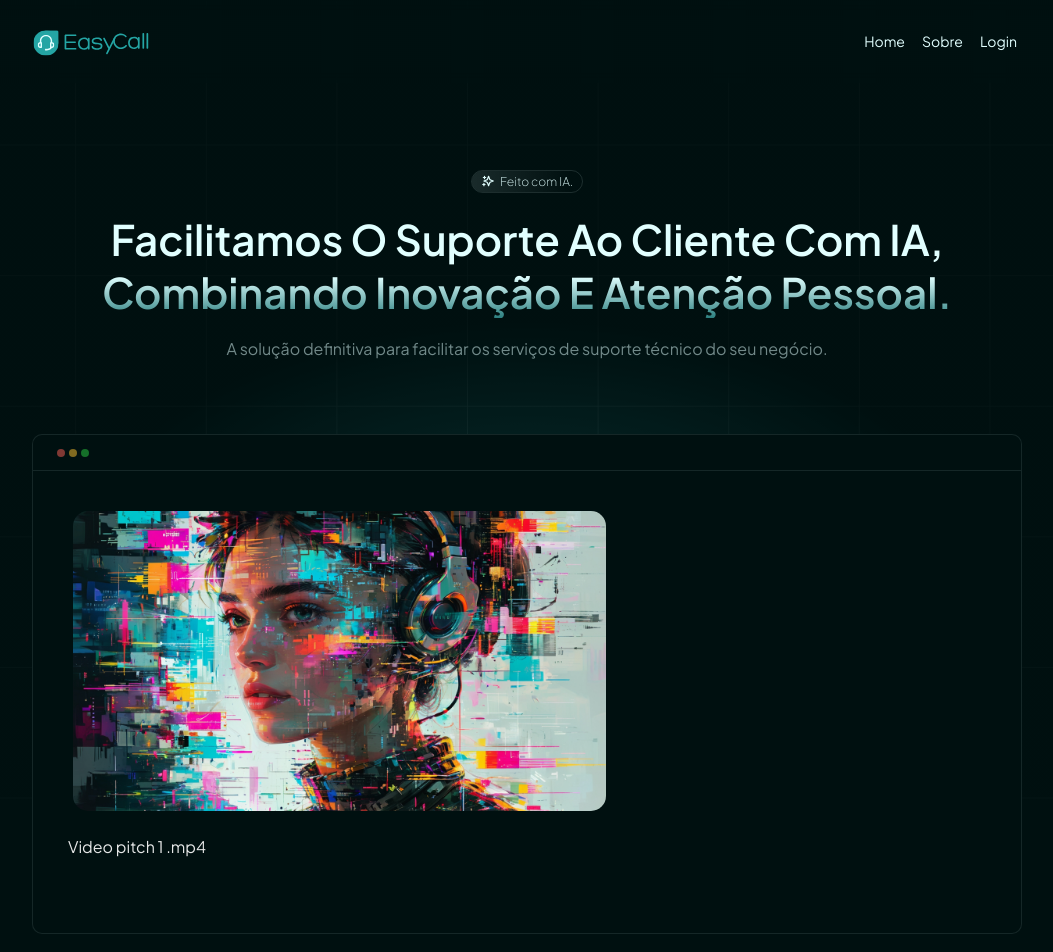
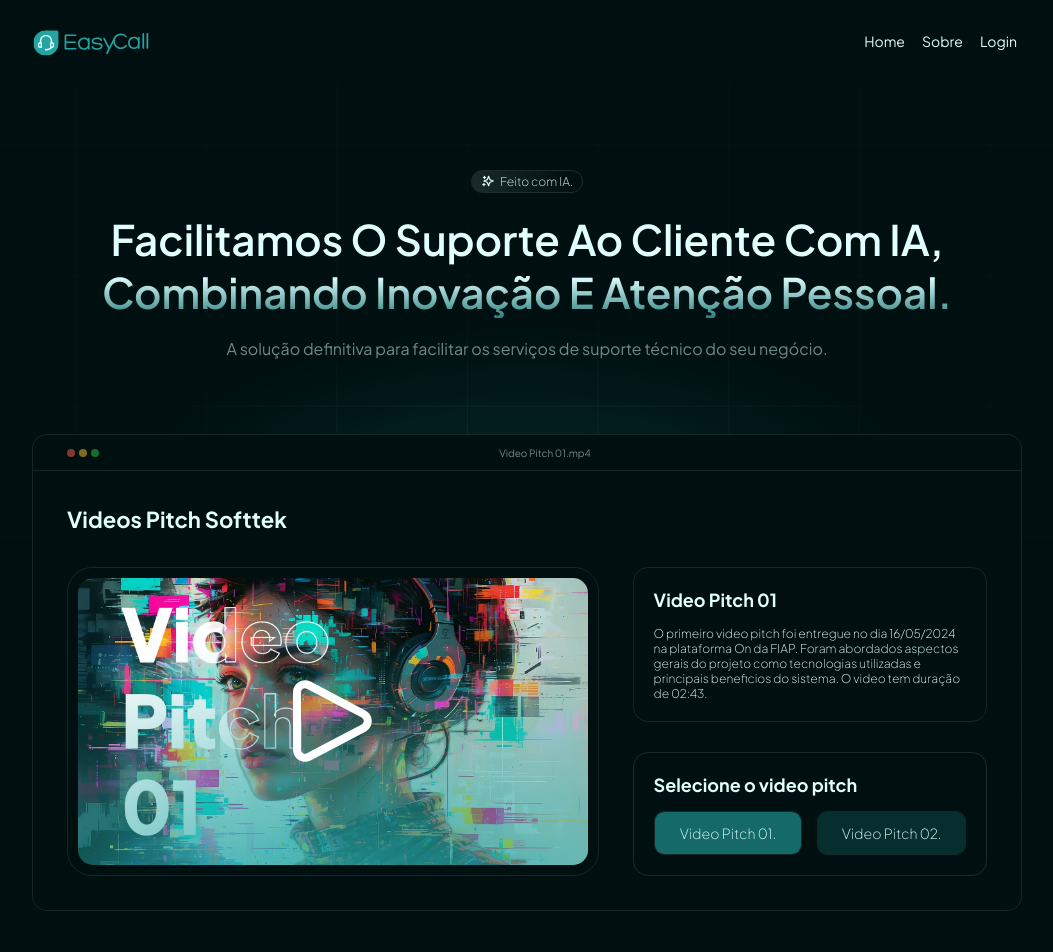
Before and after one commit to gabrielreis354/softtek-challenge, a React (Vite) app: page / in a window 1280 px wide. Shown: the top 952 px of the page, without its empty margins (113-1166 px from the left). Built offline with nearby package versions, Linux system fonts and the light colour scheme.

Commit message:
videos pitch system added

```diff
--- /dev/null
+++ b/src/assets/svg/Play.jsx
@@ -0,0 +1,19 @@
+
+function Play (props) {
+    return (
+        <svg
+            xmlns="http://www.w3.org/2000/svg"
+            height={props.height}
+            fill="none"
+            viewBox="0 0 24 24"
+      >
+        <path
+          fill={props.color}
+          fillRule="evenodd"
+          d="M5.465 3.923A1 1 0 0 0 4 4.81V19.19a1 1 0 0 0 1.465.886l13.697-7.192a1 1 0 0 0 0-1.77L5.465 3.923ZM2 4.81c0-2.256 2.397-3.705 4.395-2.656l13.697 7.19c2.14 1.125 2.14 4.19 0 5.313L6.395 21.847C4.397 22.897 2 21.447 2 19.191V4.81Z"
+          clipRule="evenodd"
+        />
+      </svg>
+)
+}
+export default Play
--- a/src/components/elements/CTA.scss
+++ b/src/components/elements/CTA.scss
@@ -23,7 +23,7 @@
 
 .card-left h2 {
     font-size: 34px;
-    font-weight: 600;
+    font-weight: 400;
     line-height: 1.2;
 }
 
--- a/src/components/elements/Cards.jsx
+++ b/src/components/elements/Cards.jsx
@@ -9,7 +9,7 @@ function Cards () {
         <div className='cards'>
             <Card>
                 <span>
-                    <IconComputer color={"#e1ffff"} height={"42"} />
+                    <IconComputer color={"#e1ffff"} height={"40"} />
                 </span>
                 <h3 className='card-title'>
                     Inteligência artificial
@@ -21,7 +21,7 @@ function Cards () {
 
             <Card>
                 <span>
-                    <IconSelect color={"#e1ffff"} height={"42"}/>
+                    <IconSelect color={"#e1ffff"} height={"40"}/>
                 </span>
                 <h3>
                     Escalonamento Inteligente
@@ -33,7 +33,7 @@ function Cards () {
 
             <Card>
                 <span>
-                    <IconFocus color={"#e1ffff"} height={"42"}/>
+                    <IconFocus color={"#e1ffff"} height={"40"}/>
                 </span>
                 <h3>
                     Foco no problema
--- a/src/components/elements/Cards.scss
+++ b/src/components/elements/Cards.scss
@@ -2,7 +2,7 @@
     display: flex;
     justify-content: center;
     align-items: center;
-    gap: 20px;
+    gap: 24px;
     width: 100%;
 }
 
--- a/src/components/pages/Home.jsx
+++ b/src/components/pages/Home.jsx
@@ -6,7 +6,7 @@ import CTA from '../elements/CTA'
 
 const section1 = {
     title: "Prezamos pela melhor experiência de atendimento.",
-    description: "Garantimos um suporte otimizado e eficiente, oferecendo uma experiência personalizada através de IA e uma estrutura que foca na agilidade."
+    description: "Garantimos um suporte otimizado e eficiente através de uma experiência personalizada através de IA."
 }
 
 const section2 = {
--- a/src/components/sections/HeroSection.jsx
+++ b/src/components/sections/HeroSection.jsx
@@ -1,14 +1,43 @@
 import Grid from '../../assets/svg/Grid'
 import BadgeAI from '../elements/BadgeAI'
+import Play from '../../assets/svg/Play';
 import React, { useState } from 'react';
-
 import './HeroSection.scss'
 
+import thumbVP1 from '../../assets/img/vp1.webp'
+import thumbVP2 from '../../assets/img/vp2.webp'
+
+const videosInfo =[
+    {
+        youtubeId: "hXAfAjpD2R8",
+        videoTitle: "Video Pitch 01",
+        videoDescription: "O primeiro video pitch foi entregue no dia 16/05/2024 na plataforma On da FIAP. Foram abordados aspectos gerais do projeto como tecnologias utilizadas e principais beneficios do sistema. O video tem duração de 02:43.",
+        thumbSrc: thumbVP1
+    },
+    {
+        youtubeId: "dHFdrjl05Gc",
+        videoTitle: "Video Pitch 02",
+        videoDescription: "O segundo video pitch foi entregue no dia 29/08/2024 na plataforma On da FIAP. Este segundo video pitch focou principalmente em apresentar o contexto que permeia a aplicação e sua demonstração. O video tem duração de 03:00.",
+        thumbSrc: thumbVP2
+    },
+]
+
+
 function Hero () {
+
     const [isPaused, setIsPaused] = useState(true)
 
-    const handleClick = () => {
+    const [videoInfo, setVideoInfo] = useState(videosInfo[0])
+
+    const handleClick = function () {
       setIsPaused(false)
+    }
+
+    const handleRadioChange = function (e) {
+        const selectedyoutubeId = e.target.value
+        const selectedVideo = videosInfo.find(video => video.youtubeId === selectedyoutubeId)
+        setVideoInfo(selectedVideo)
+        setIsPaused(true)
     }
 
     return (
@@ -41,33 +70,78 @@ function Hero () {
                             <div className='action action-green'></div>
                         </div>
                         <div className='frame-header'>
-                            Nome do video a ser apresentado.mp4
+                            {videoInfo.videoTitle}.mp4
                         </div>
 
                     </div>
                     <div className='hero-frame-content'>
+                        <div className='frame-content-head'>
+                            <h3>
+                                Videos Pitch Softtek
+                            </h3>
+                        </div>
                         <div className='frame-content-inner'>
+
                             <div className='frame-content-left'>
+
                                 <div className='frame-video'>
-                                    <div onClick={handleClick}  className={`iframe-wrapper ${isPaused ? 'paused' : ''}`}>
-                                    {!isPaused && (
+                                    <div onClick={handleClick} className='iframe-wrapper' >
+                                        {!isPaused ? (
                                             <iframe
-                                                src="https://www.youtube.com/embed/Bmj3bcI7nmI?autoplay=1"
+                                                src={`https://www.youtube.com/embed/${videoInfo.youtubeId}?autoplay=1`}
                                                 frameBorder="0"
                                                 allow="autoplay; fullscreen"
                                                 allowFullScreen
-                                                title="YouTube video"
-                                            ></iframe>
-                                    )}
+                                                title={videoInfo.videoTitle}
+                                            >
+                                            </iframe>
+                                        ) : (
+                                            <>
+                                                <img src={videoInfo.thumbSrc} alt="thumbnail"/>
+
+                                                <div className='frame-video-overlay'>
+                                                    <Play height={96} color="#fff" />
+                                                </div>
+                                            </>
+
+
+                                        )
+                                        }
                                     </div>
-                                </div>
-                                <div className='frame-video-title'>
-                                    Video pitch 1 .mp4
                                 </div>
                             </div>
                             <div className='frame-content-right'>
+                                <div className='frame-video-head'>
+                                    <h3>
+                                        {videoInfo.videoTitle}
+                                    </h3>
+                                    <p>
+                                        {videoInfo.videoDescription}
+                                    </p>
+
+                                </div>
                                 <div className='frame-video-select'>
-                                    Video 1
+                                    <h3>
+                                        Selecione o video pitch
+                                    </h3>
+                                    <form>
+                                        {videosInfo.map((video) => (
+                                            <label key={video.youtubeId} className={(video.youtubeId === videoInfo.youtubeId) ? "checked" : ""}>
+                                                <input
+                                                    onChange={handleRadioChange}
+                                                    type="radio"
+                                                    name='video-info'
+                                                    value={video.youtubeId}
+                                                    checked={video.youtubeId === videoInfo.youtubeId}
+                                                />
+                                                <div className='select-video'>
+                                                    <div className='select-video-inner'>
+                                                        {video.videoTitle}.
+                                                    </div>
+                                                </div>
+                                            </label>
+                                        ))}
+                                    </form>
                                 </div>
                             </div>
                         </div>
--- a/src/components/sections/HeroSection.scss
+++ b/src/components/sections/HeroSection.scss
@@ -90,15 +90,13 @@ h1.second-line {
 }
 
 .hero-frame {
-    font-size: 0px;
     color: #e1ffff1e;
     display: flex;
     margin-top: 75px;
     width: 100%;
     height: 100%;
-    min-height: 500px;
     border: 1px solid #e1ffff18;
-    border-radius: 10px;
+    border-radius: 15px;
     background: #001010;
     justify-content: start;
     flex-direction: column;
@@ -112,7 +110,7 @@ h1.second-line {
     width: 100%;
     min-height: 36px;
     border-bottom: 1px solid #e1ffff18;
-    padding: 0 24px;
+    padding: 0 34px;
 }
 
 .hero-frame-top .action {
@@ -126,11 +124,10 @@ h1.second-line {
 .hero-frame-top  .frame-header {
     display: flex;
     width: 100%;
-    color: #fff;
-    font-size: 11px;
+    color: #e1ffff;
+    font-size: 10px;
     opacity: 0.5;
     justify-content: center;
-    font-size: 0px;
 }
 
 .hero-frame-top .frame-actions {
@@ -152,31 +149,41 @@ h1.second-line {
 
 .hero-frame-content {
     display: flex;
+    flex-direction: column;
     width: 100%;
     height: 100%;
+    padding: 34px;
+    gap: 34px;
 }
+
+
+.frame-content-head h3 {
+    font-size: 22px;
+    color: #e1ffff;
+    font-weight: 700;
+}
+
 
 .frame-content-inner {
     display: flex;
     width: 100%;
     height: 100%;
-    padding: 25px;
+    gap: 34px;
 }
 
 .frame-content-left {
     display: flex;
     flex-direction: column;
-    gap: 20px;
+    gap: 30px;
     width: 60%;
     height: 100%;
-    padding: 10px;
 }
 
 .frame-content-right {
     display: flex;
+    flex-direction: column;
     width: 40%;
-    height: 100%;
-    padding: 10px;
+    justify-content: space-between;
 }
 
 .frame-video {
@@ -184,37 +191,157 @@ h1.second-line {
     flex-direction: column;
     width: 100%;
     height: max-content;
-    padding: 5px;
     position: relative;
+    padding: 10px;
+    border: 1px solid #e1ffff18;
+    border-radius: 25px;
 }
 
-.frame-video-title {
-    font-size: 16px;
-    color: #fff;
-    opacity: 0.9;
+.frame-video-head {
+    display: flex;
+    flex-direction: column;
+    gap: 15px;
+    padding: 20px;
+    border: 1px solid #e1ffff18;
+    border-radius: 15px;
 }
 
-.frame-video iframe {
-    aspect-ratio: 16 / 9;
-    width: 100%;
-    height: auto;
+.frame-video-head h3 {
+    font-size: 18px;
+    font-weight: 700;
+    color: #e1ffff;
 }
 
-.iframe-wrapper.paused iframe {
-    visibility: hidden;
+.frame-video-head p {
+    font-size: 12px;
+    font-weight: 200;
+    color: #e1ffff;
 }
 
-.iframe-wrapper.paused {
-    background-image: url('../../assets/img/ai-assistant.jpg');
-    background-size: cover;
-}
 
-.iframe-wrapper {
-    border-radius: 15px;
-    overflow: hidden;
-    background: transparent;
-    border: none;
-    aspect-ratio: 16 / 9;
+.frame-video iframe {
     width: 100%;
     height: 100%;
 }
+
+
+.iframe-wrapper {
+    position: relative;
+    aspect-ratio: 16 / 9;
+    border-radius: 15px;
+    overflow: hidden;
+    border: none;
+    width: 100%;
+    height: 100%;
+    background: #000;
+    cursor: pointer;
+}
+
+.iframe-wrapper img {
+    width: 100%;
+    height: 100%;
+}
+
+.frame-video-select {
+    display: flex;
+    justify-content: center;
+    align-items: start;
+    flex-direction: column;
+    gap: 15px;
+    padding: 20px;
+    border: 1px solid;
+    border-radius: 15px;
+}
+
+.frame-video-select h3 {
+    font-size: 18px;
+    font-weight: 700;
+    color: #e1ffff;
+}
+
+
+.frame-video-select input {
+    display: none;
+}
+
+.frame-video-select form {
+    display: flex;
+    gap: 15px;
+    justify-content: space-between;
+    width: 100%;
+}
+
+.frame-video-select form label {
+    display: flex;
+    width: 100%;
+}
+
+.select-video {
+    position: relative;
+    display: flex;
+    justify-content: center;
+    align-items: center;
+    font-weight: 100;
+    font-size: 14px;
+    border: 1px solid #e1ffff18;
+    border-radius: 10px;
+    color: #e1ffff;
+    padding: 12px;
+    text-align: center;
+    overflow: hidden;
+    width: 100%;
+    cursor: pointer;
+}
+
+.select-video-inner {
+    position: relative;
+    z-index: 1;
+}
+
+.select-video::after {
+    transition: .5s;
+    opacity: 0.2;
+    content: " ";
+    position: absolute;
+    top: 0;
+    left: 0;
+    right: 0;
+    bottom: 0;
+    margin: auto;
+    background: #24a5a5;
+    display: flex;
+    justify-content: center;
+    align-items: center;
+    font-weight: 500;
+}
+
+.select-video:hover::after {
+    transition: .5s;
+    opacity: .4;
+}
+
+label.checked .select-video::after {
+    transition: .5s;
+    opacity: .6;
+}
+
+.frame-video-overlay {
+    display: flex;
+    justify-content: center;
+    align-items: center;
+    position: absolute;
+    top: 0;
+    left: 0;
+    width: 100%;
+    height: 100%;
+    background: radial-gradient(100% 100% at 50% 120%, rgba(36, 165, 165, 1) 0%, rgba(0, 16, 16, 0) 100%);
+}
+
+
+.frame-video-overlay svg {
+    transition: .4s;
+}
+
+.frame-video-overlay svg:hover {
+    scale: 1.1;
+}
--- a/src/index.scss
+++ b/src/index.scss
@@ -3,7 +3,3 @@
     margin: 0;
     box-sizing: border-box;
 }
-
-img {
-    border-style: none;
-}
```
Also changed, not shown: src/components/elements/Card.scss (+5 -5 lines), src/components/sections/Section.scss (+5 -5 lines), src/assets/img/vp1.webp (added), src/assets/img/vp2.webp (added).
